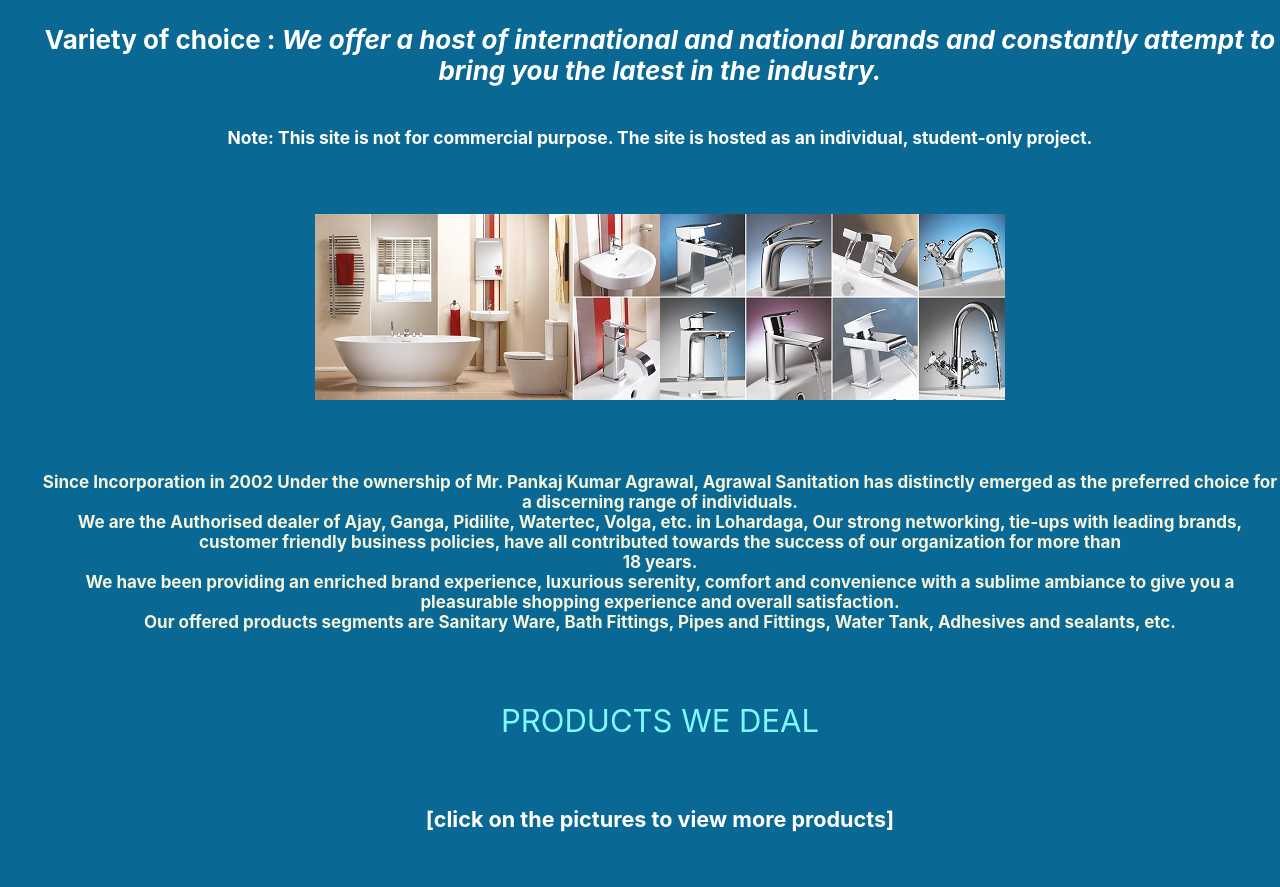
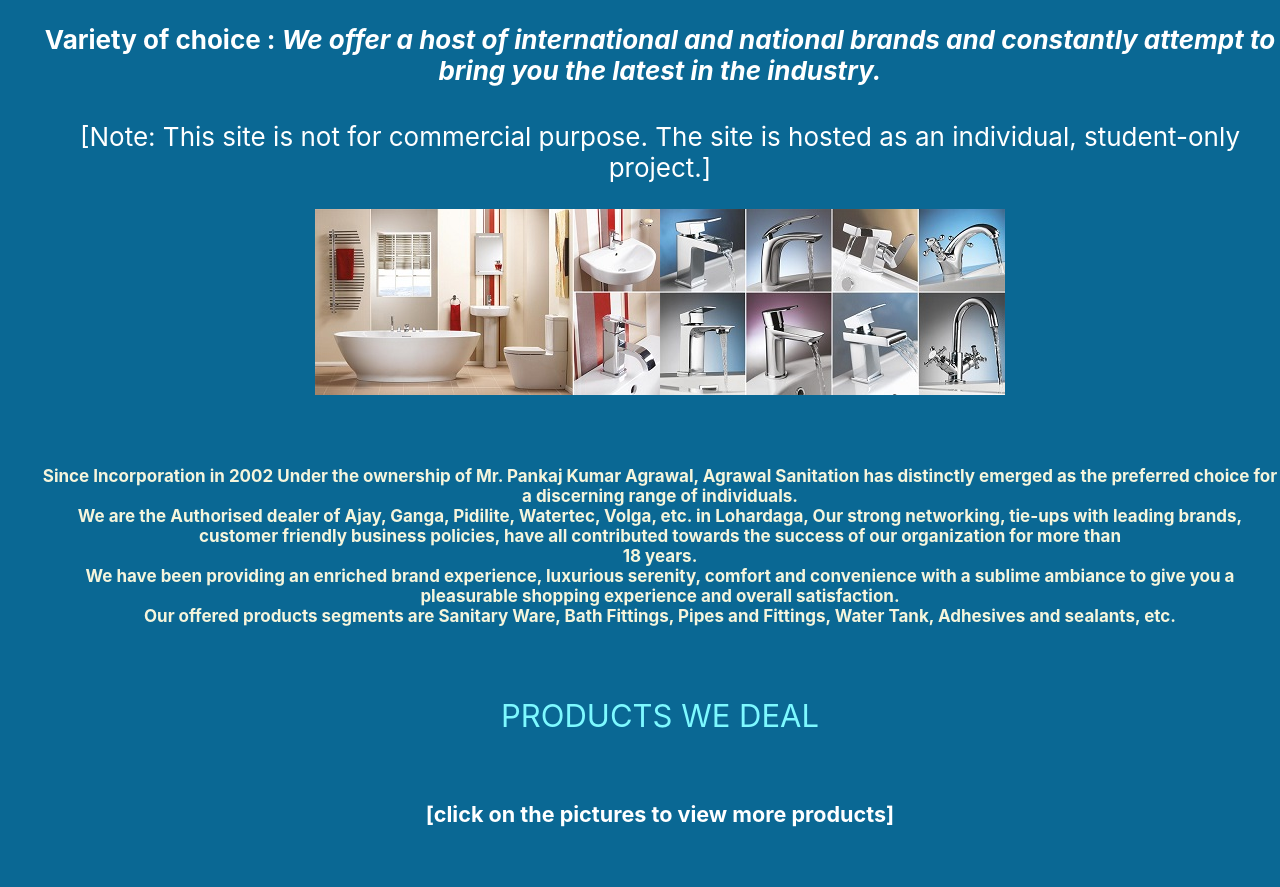
Before and after one commit to Aky006/akshay, a React (Create React App) app: page /about in a window 1280 px wide. Shown: the part 1160-2047 px from the top of the page. Built offline with nearby package versions, Linux system fonts and the light colour scheme.

Commit message:
Update about.js

```diff
--- a/src/about.js
+++ b/src/about.js
@@ -18,7 +18,7 @@ Quality :<i> We are committed to supplying the highest quality products and stri
 Value for money :<i> We understand the value of money and ensure that our customers feel completely content about what they spend at Agrawal Sanitation in terms of cost and quality.</i><br /><br />
 Variety of choice :<i> We offer a host of international and national brands and constantly attempt to bring you the latest in the industry.</i>
 </h4>
-  <h6> Note: This site is not for commercial purpose. The site is hosted as an individual, student-only project. </h6>
+  <h7> [Note: This site is not for commercial purpose. The site is hosted as an individual, student-only project.] </h7>
 
     </div>
 }
```
